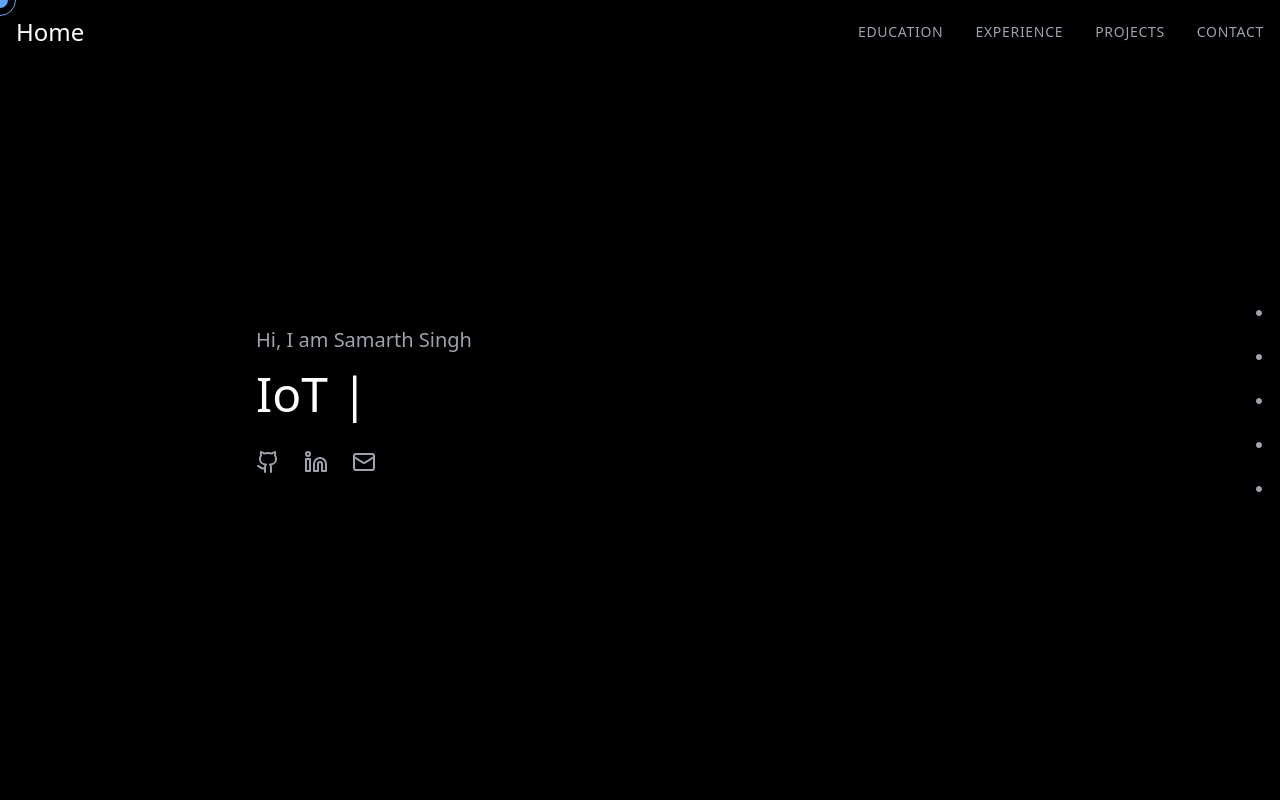
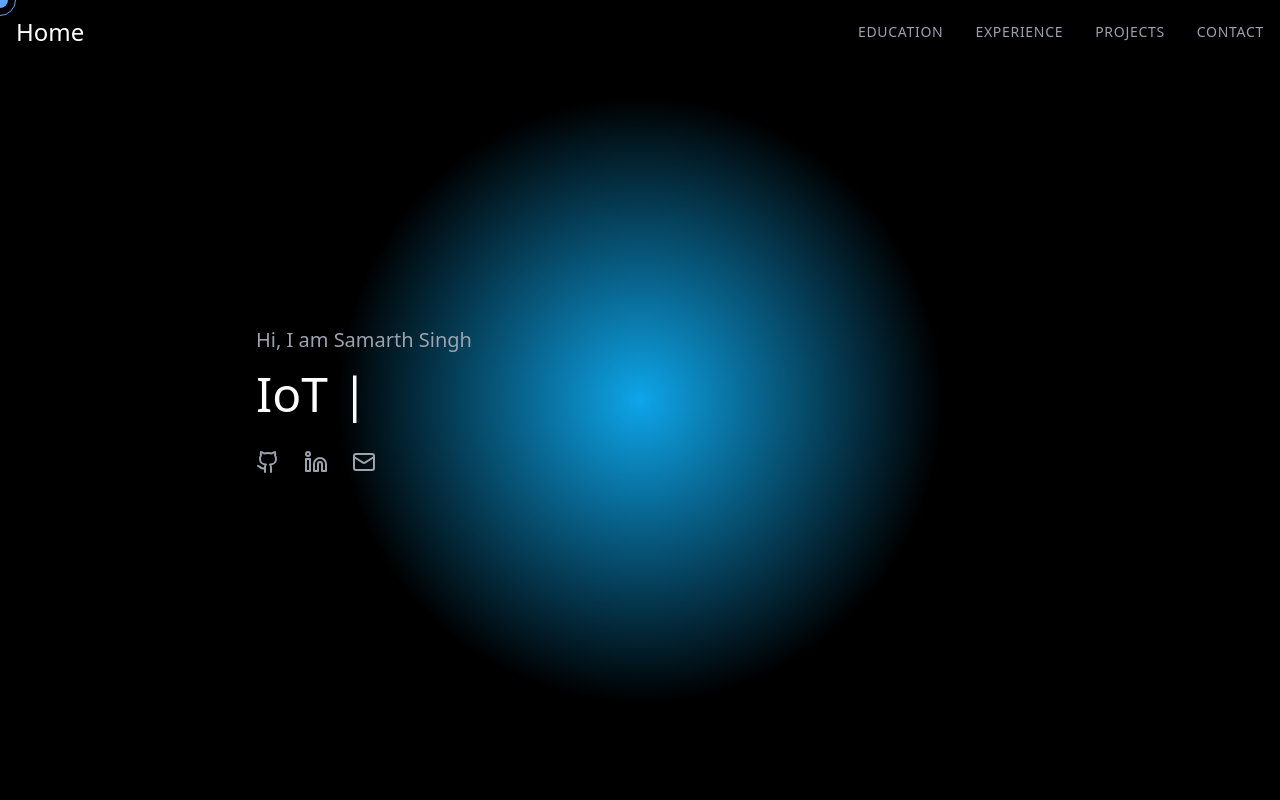
Before and after one commit to samarth-sudo/portfolio-main, a React (Vite) app: page / in a window 1280 px wide. Shown: the top 800 px of the page. Built offline with nearby package versions, Linux system fonts and the light colour scheme.

Commit message:
restored the orignal app

```diff
--- a/src/App.tsx
+++ b/src/App.tsx
@@ -4,7 +4,6 @@ import { motion, AnimatePresence } from 'framer-motion';
 import { Cursor } from './components/Cursor';
 import { Section } from './components/Section';
 import TypewriterComponent from 'typewriter-effect';
-import Tilt from 'react-parallax-tilt';
 import { CertificationCards } from './components/CertificationSwiper';
 
 function App() {
@@ -18,42 +17,23 @@ function App() {
         y: (e.clientY / window.innerHeight) * 100,
       });
     };
+
     window.addEventListener('mousemove', handleMouseMove);
     return () => window.removeEventListener('mousemove', handleMouseMove);
   }, []);
 
   return (
-    <div className="min-h-screen bg-black text-white cursor-none">
+    <div className="min-h-screen bg-transparent text-white cursor-none">
       {/* Gradient Mouse Background */}
       <motion.div
-        className="fixed inset-0 -z-10 pointer-events-none"
-        animate={{
-          background: `radial-gradient(circle at ${mousePos.x}% ${mousePos.y}%, #0ea5e9 0%, #000 40%)`
-        }}
-        transition={{ duration: 0.2, ease: 'easeOut' }}
-      />
+  className="fixed inset-0 -z-10 pointer-events-none transition-all duration-200"
+  style={{
+    background: `radial-gradient(circle at ${mousePos.x}% ${mousePos.y}%, #0ea5e9 0%, #000000 40%)`
+  }}
+/>
+
 
       <Cursor />
-
-      {/* Right Sidebar Navigation */}
-      <aside className="fixed right-0 top-1/2 transform -translate-y-1/2 z-40 flex flex-col gap-6 pr-4">
-        {['education', 'experience', 'projects', 'certifications', 'contact'].map((item, i) => (
-          <motion.a
-            key={item}
-            href={`#${item}`}
-            initial={{ opacity: 0, x: 20 }}
-            animate={{ opacity: 1, x: 0 }}
-            transition={{ delay: i * 0.1 }}
-            className="group relative text-gray-400 hover:text-white transition-colors text-sm tracking-wider"
-          >
-            <div className="group-hover:opacity-100 opacity-0 absolute right-full pr-2 text-xs bg-white text-black px-2 py-1 rounded-md transition-opacity">
-              {item.charAt(0).toUpperCase() + item.slice(1)}
-            </div>
-            ●
-          </motion.a>
-        ))}
-      </aside>
-
 
       {/* Header */}
       <header className="fixed top-0 w-full bg-black/50 backdrop-blur-sm z-40">
```
